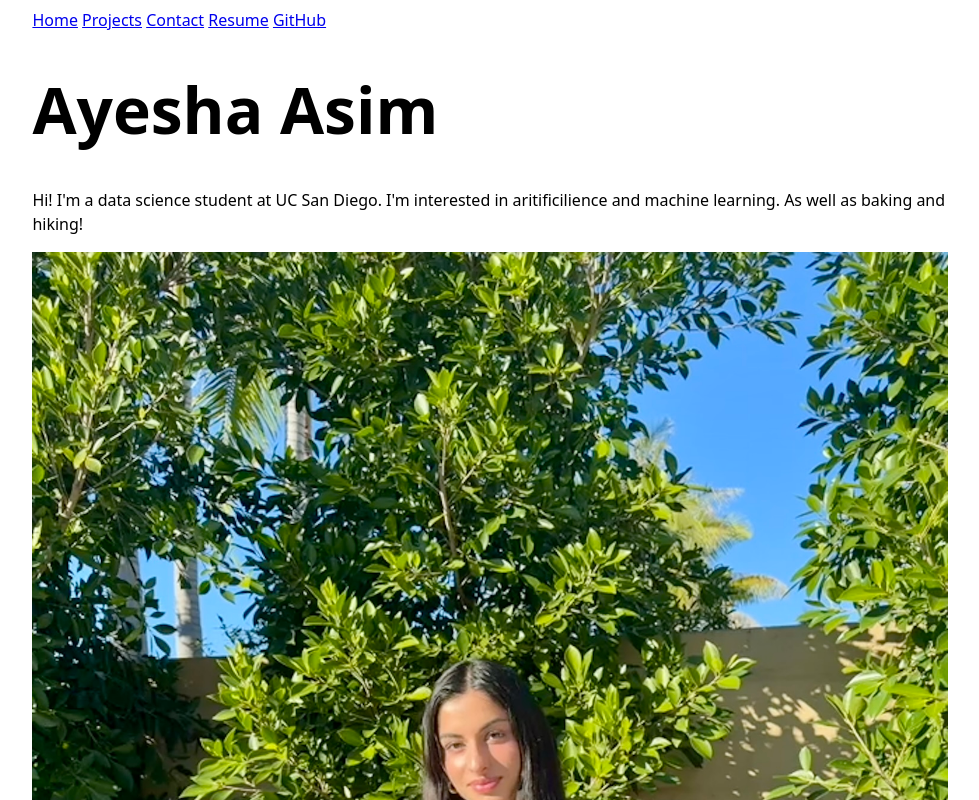
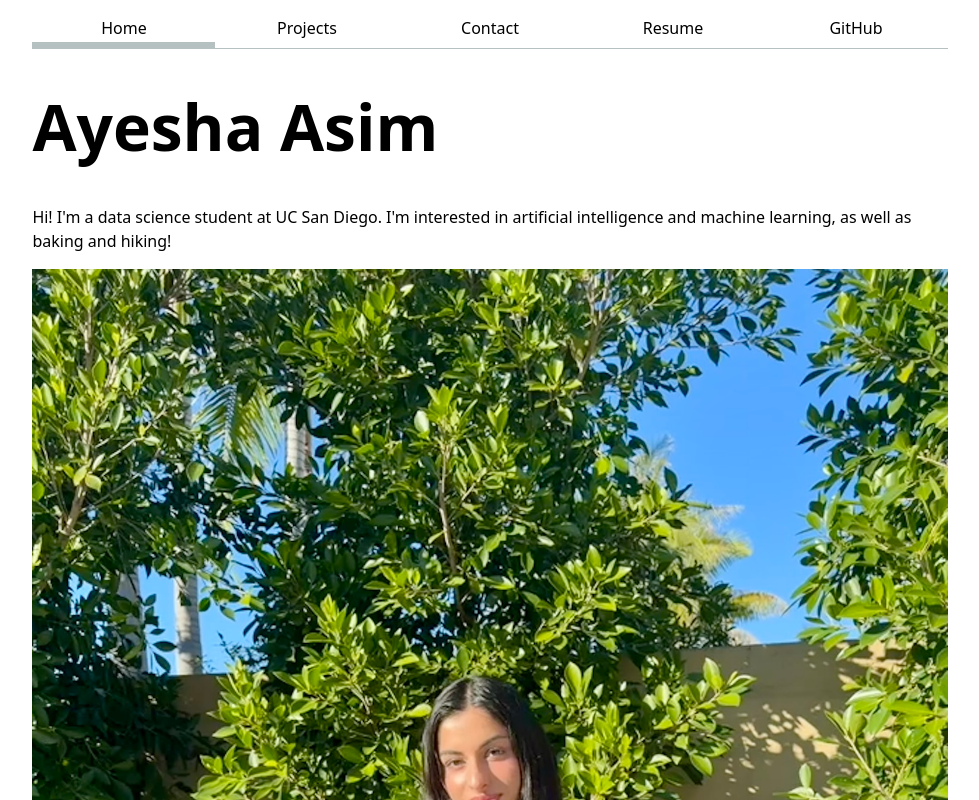
Before and after one commit to aasim-ucsd/portfolio, a plain HTML site: page index.html in a window 1280 px wide. Shown: the top 800 px of the page, without its empty margins (150-1129 px from the left). Drawn offline with Linux system fonts and the light colour scheme.

Commit message:
indexchange

```diff
--- a/index.html
+++ b/index.html
@@ -7,15 +7,15 @@
     <title>Aasim: Personal site and portfolio</title>
 </head>
 <body>
-    <a href="./">Home</a>
-    <a href="projects/">Projects</a>
-    <a href="contact/">Contact</a>
-    <a href="resume/">Resume</a>
-    <a href="https://github.com/aasim-ucsd" target="_blank">GitHub</a>
+    <nav>
+        <a href="./" class="current">Home</a>
+        <a href="projects/">Projects</a>
+        <a href="contact/">Contact</a>
+        <a href="resume/">Resume</a>
+        <a href="https://github.com/aasim-ucsd" target="_blank">GitHub</a>
+    </nav>
     <h1>Ayesha Asim</h1>
-    <p>Hi! I'm a data science student at UC San Diego. I'm interested in aritificilience and machine learning. As well as baking and hiking! </p>
-    <img src="images/me.JPG" alt="Me smiling outdoors on a sunnny day.">
-    <nav>
-</nav>
+    <p>Hi! I'm a data science student at UC San Diego. I'm interested in artificial intelligence and machine learning, as well as baking and hiking!</p>
+    <img src="images/me.JPG" alt="Me smiling outdoors on a sunny day.">
 </body>
 </html>
```
